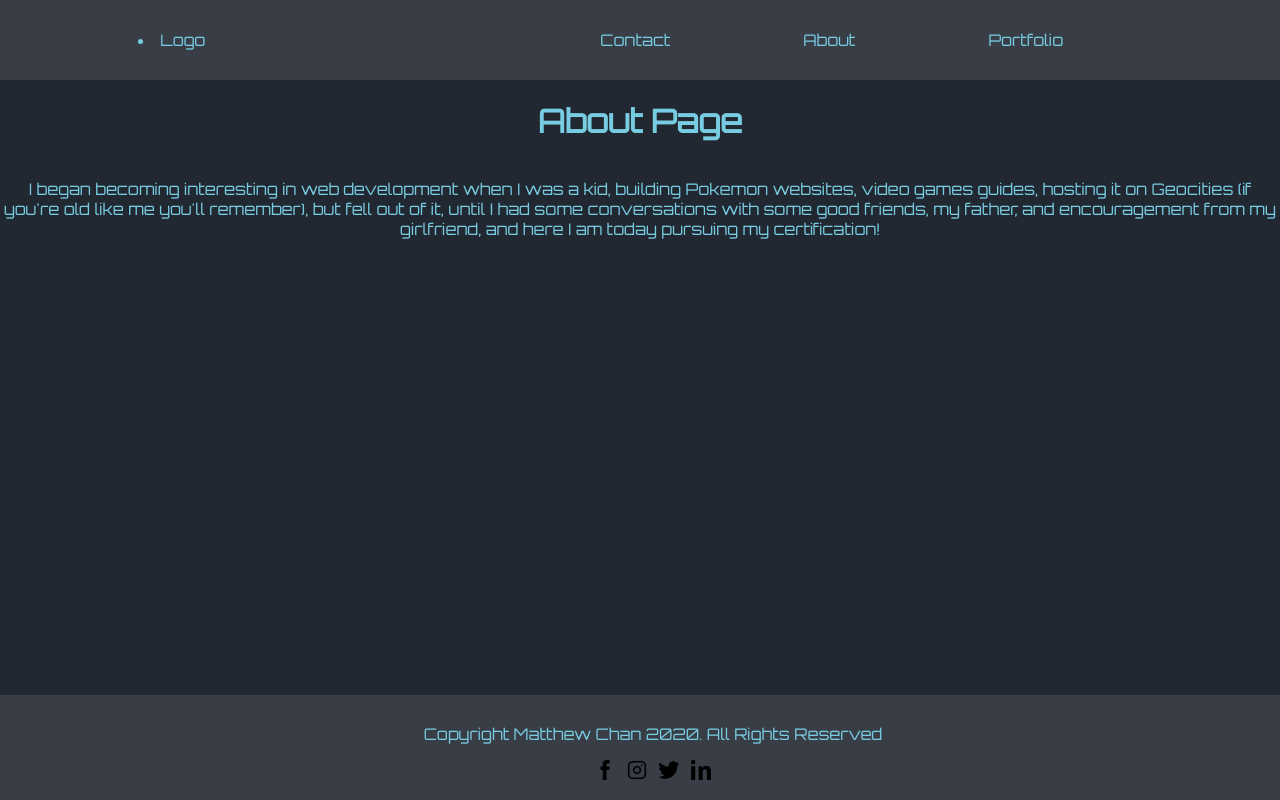
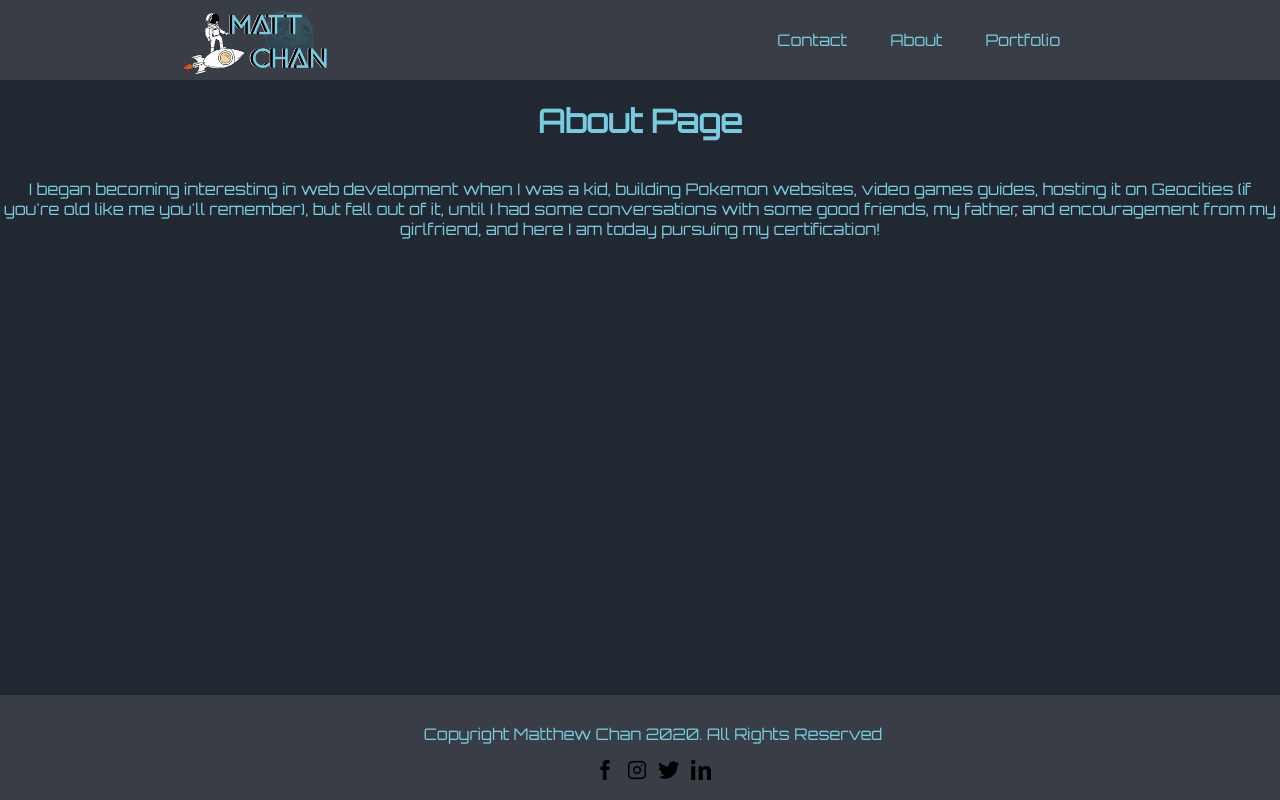
Before and after one commit to mattdevaccount/fs1010project, a React (Create React App) app: page /about in a window 1280 px wide. Shown: the top 800 px of the page. Built offline with nearby package versions, Linux system fonts and the light colour scheme.

Commit message:
new logo

```diff
--- a/src/App.js
+++ b/src/App.js
@@ -28,7 +28,7 @@ function App() {
 const Home = () => (
   <Fragment>
   <div className = 'typewriter'>
-    <h1>Hey, I'm Matt Chan !</h1>
+    <h1>Hey there, I'm Matt !</h1>
   </div>
 
   <section className = 'introText'>
--- a/src/Nav.js
+++ b/src/Nav.js
@@ -13,7 +13,7 @@ function Nav() {
   return (
     <nav>
         <Link style={navStyle} to='/'>
-                <li>Logo</li>
+                <img className='logo' src = {require('./images/logo.png')} alt = 'logo' />
         </Link>
         <ul className='nav-links'>
             {/* <Link style={navStyle} to='/'>
--- a/src/styles/navStyle.scss
+++ b/src/styles/navStyle.scss
@@ -10,8 +10,7 @@ nav {
   }
 
 .nav-links {
-    //transform: translate (-50%, -50%);
-    width: 50%;
+    width: 370px;
     display: flex;
     justify-content: space-around;
     align-items: center;
@@ -21,18 +20,6 @@ nav {
     border: 2px transparent solid;
     margin: 10px;
     transition: all .5s ease;
-    //looking to rid the before section
-        // :before {
-        //     transform: translateX(-50%);
-        //     border: 2px transparent solid;
-        //     position: absolute;
-        //     left: 50%;
-        //     top: 0px;
-        //     box-sizing: border-box;
-        //     width: 120px;
-        //     height: 50px;
-        //     transition: all .7s ease;
-        //  }
       :hover {
         background-color: transparent;
         border: 1px $mint solid;
@@ -51,3 +38,9 @@ button:focus {
     outline: none;
     opacity: .2;
 }
+
+.logo {
+  display: flex;
+  width: 165px;
+  margin: -10px;
+}
```
Also changed, not shown: src/images/logo.png (added).
